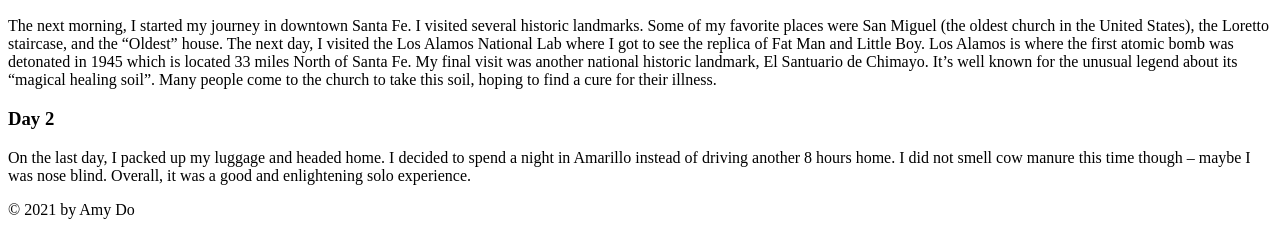
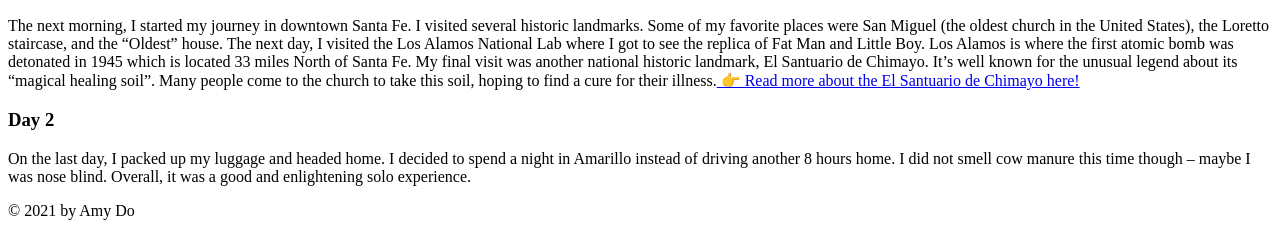
Before and after one commit to 9mtd/html-me-something, a plain HTML site: page index.html in a window 1280 px wide. Shown: the part 3328-3564 px from the top of the page. Drawn offline with Linux system fonts and the light colour scheme.

Commit message:
Added a link for additional reading

```diff
--- a/index.html
+++ b/index.html
@@ -73,7 +73,8 @@
                         Los Alamos is where the first atomic bomb was detonated in 1945 which is located 33 miles North of Santa Fe.
                         My final visit was another national historic landmark, El Santuario de Chimayo.
                         It’s well known for the unusual legend about its “magical healing soil”.
-                        Many people come to the church to take this soil, hoping to find a cure for their illness.</p>
+                        Many people come to the church to take this soil, hoping to find a cure for their illness.<a href="https://www.washingtonpost.com/lifestyle/travel/a-little-church-in-new-mexico-with-some-big-healing-power/2014/04/10/6989ca34-b9bf-11e3-9a05-c739f29ccb08_story.html" target="_blank">
+                            &#128073; Read more about the El Santuario de Chimayo here!</a></p>
                 </section>
 
                 <h3>Day 2</h3>
@@ -89,6 +90,6 @@
 </body>
 
 <footer>
-    &copy 2021 by Amy Do
+    <p>&copy 2021 by Amy Do</p>
 </footer>
 </html>
```
